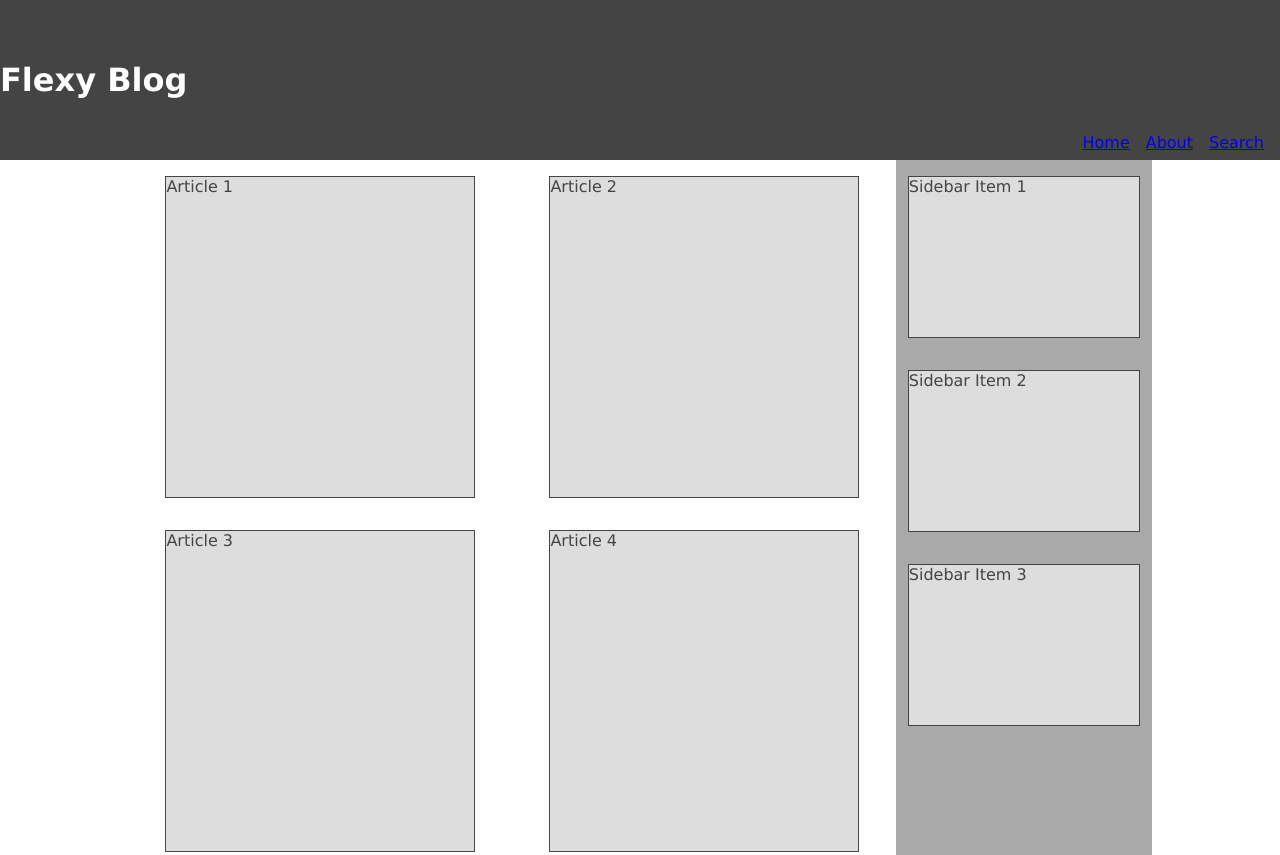
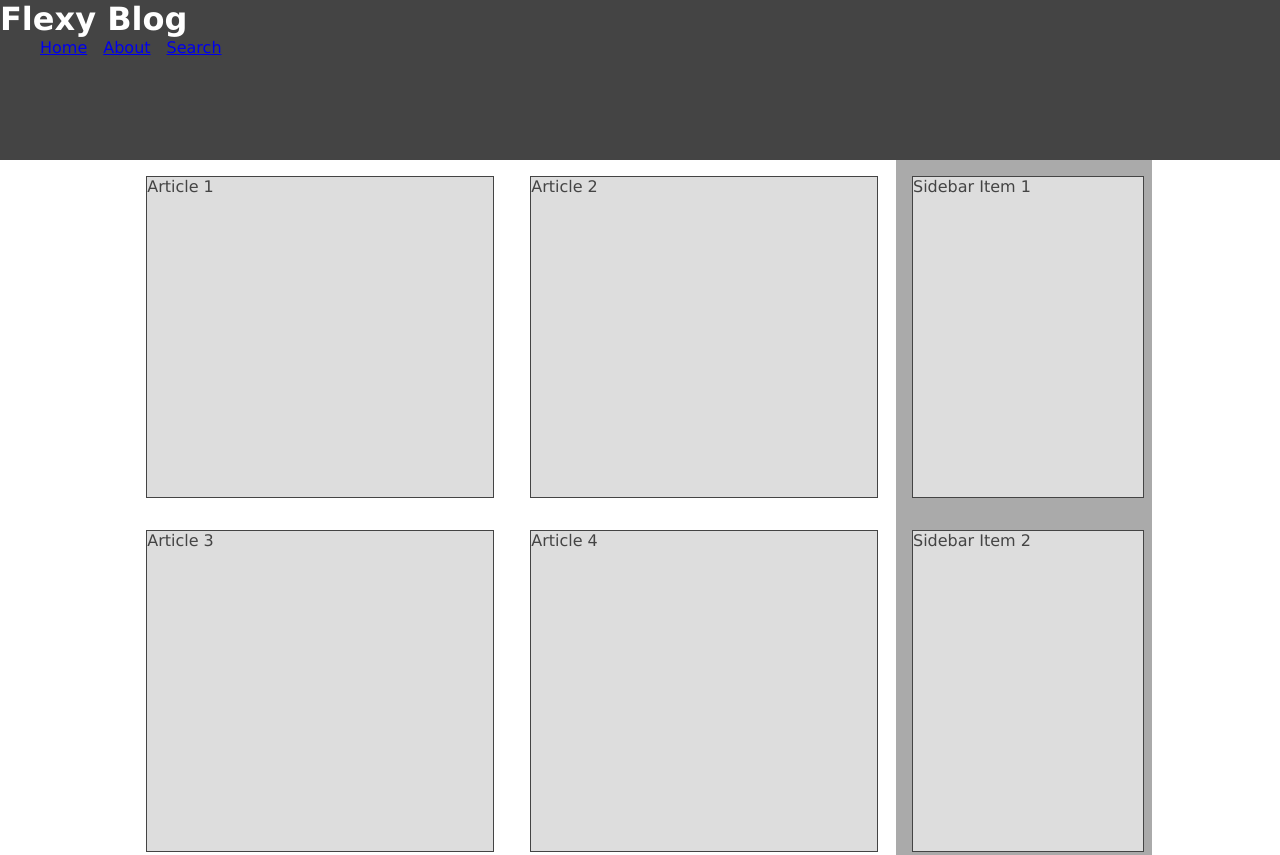
Before and after one commit to TIY-DC-FEE-Spring-2017/lecture, a plain HTML site: page week-2/day-1/hw/index.html in a window 1280 px wide. Shown: the top 855 px of the page. Drawn offline with Linux system fonts and the light colour scheme.

Commit message:
Added hw review for w2d2

```diff
--- a/week-2/day-1/hw/blog.css
+++ b/week-2/day-1/hw/blog.css
@@ -13,9 +13,7 @@ body {
 
 .hero {
     height: 10em;
-    display: flex;
-    justify-content: space-between;
-    align-items: center;
+
     /* DO NOT CHANGE THESE */
     background-color: #444444;
 }
@@ -41,20 +39,15 @@ body {
 
 
 .container {
-    display: flex;
+
     width: 80%;
     margin: 0 auto;
 }
 .posts {
-    display: flex;
-    justify-content: space-around;
-    flex-wrap: wrap;
-    flex: 3;
     /* DO NOT CHANGE THESE */
     color: #444444;
 }
 .posts article {
-    flex: 0 0 40%;
     margin: 1em 0;
     /* DO NOT CHANGE THESE */
     background-color: #dddddd;
@@ -64,10 +57,7 @@ body {
 
 
 .sidebar {
-    display: flex;
-    flex-direction: column;
-    flex: 1;
-    align-items: center;
+
     /* DO NOT CHANGE THESE */
     background-color: #aaaaaa;
     color: #444444;
@@ -76,7 +66,7 @@ body {
 
 .sidebar section {
     width: 90%;
-    margin: 1em 0;
+    margin: 1em auto;
     /* DO NOT CHANGE THESE */
     background-color: #dddddd;
     border: 1px solid #444444;
@@ -90,3 +80,38 @@ footer {
     background-color: #444444;
     color: #eeeeee;
 }
+
+@media screen and (min-width: 35em) {
+
+    .posts {
+        display: flex;
+        flex-wrap: wrap;
+        justify-content: space-around;
+    }
+    .posts article {
+        flex: 0 0 45%;
+    }
+
+    .sidebar {
+        display: flex;
+    }
+    .sidebar section {
+        /*width: auto;*/ /* apparently we don't need this! */
+        flex: 1;
+        margin: 1em;
+    }
+
+}
+
+@media screen and (min-width: 70em) {
+    .container {
+        display: flex;
+    }
+    .container .posts {
+        flex: 3;
+    }
+    .container .sidebar {
+        flex-direction: column;
+        flex: 1;
+    }
+}
```
